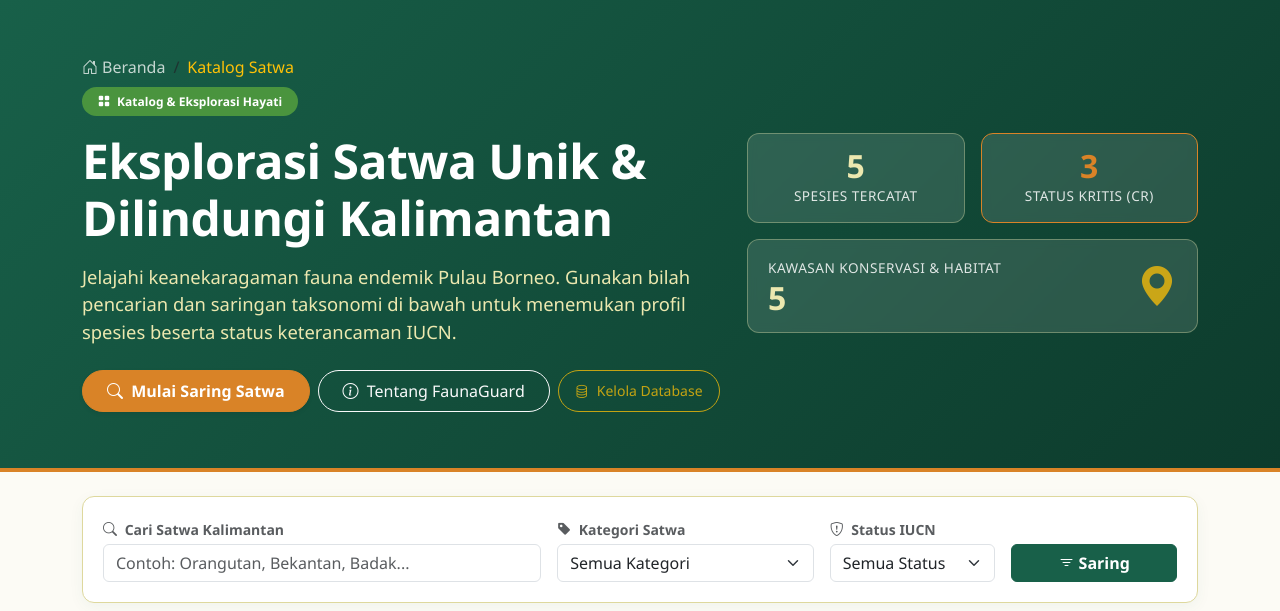
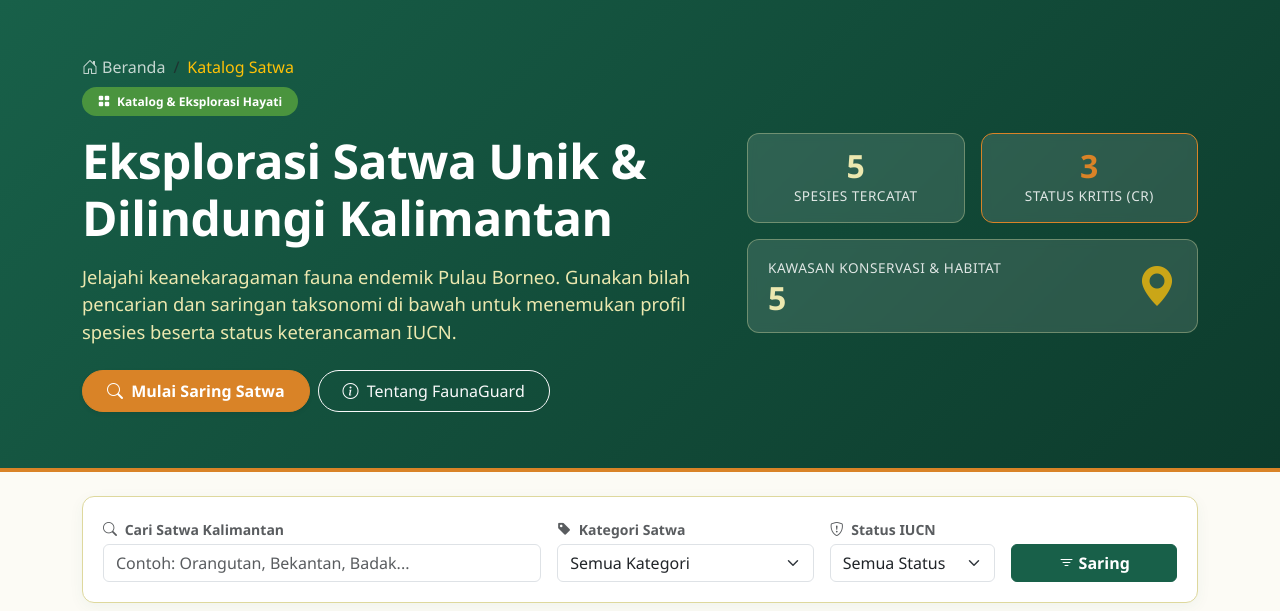
Before and after one commit to itsNay-chic/FaunaGuard, a Flask app: page /katalog in a window 1280 px wide. Shown: the part 85-696 px from the top of the page. Run offline with Flask 3, Linux system fonts and the light colour scheme; data comes from the database, SQL or seed files in the repository.

Commit message:
refactor(katalog): hapus tombol kelola database di hero section katalog satwa

```diff
--- a/templates/index.html
+++ b/templates/index.html
@@ -29,9 +29,6 @@
                     </a>
                     <a href="{{ url_for('beranda') }}" class="btn btn-outline-light px-4 py-2 rounded-pill">
                         <i class="bi bi-info-circle me-1"></i> Tentang FaunaGuard
-                    </a>
-                    <a href="{{ url_for('manage') }}" class="btn btn-sm btn-outline-warning px-3 py-2 rounded-pill d-inline-flex align-items-center gap-1 opacity-75">
-                        <i class="bi bi-database me-1"></i> Kelola Database
                     </a>
                 </div>
             </div>
```
